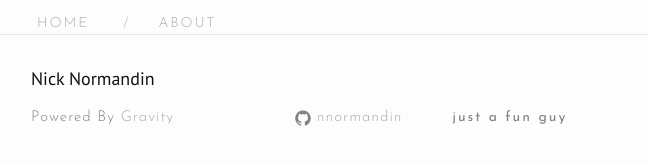
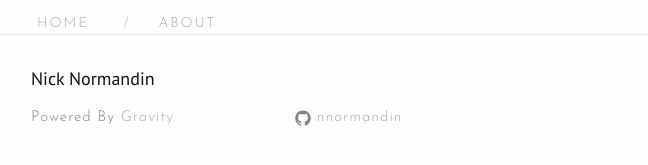
Before and after one commit to nnormandin/nnormandin.github.io, a Jekyll site: the page built from index.html, in a window 1280 px wide. Shown: the part 238-403 px from the top of the page, without its empty margins (239-887 px from the left). Built offline with Jekyll 4.4.1, drawn with Linux system fonts in a browser that asks for light colours; nearby versions of some CDN libraries; the list of posts is cut into pages by our own code.

Commit message:
Update footer.html

```diff
--- a/_includes/footer.html
+++ b/_includes/footer.html
@@ -28,9 +28,6 @@
         </ul>
       </div>
 
-      <div class="footer-col footer-col-3 site-description">
-        <p>{{ site.description }}</p>
-      </div>
     </div>
 
   </div>
```
